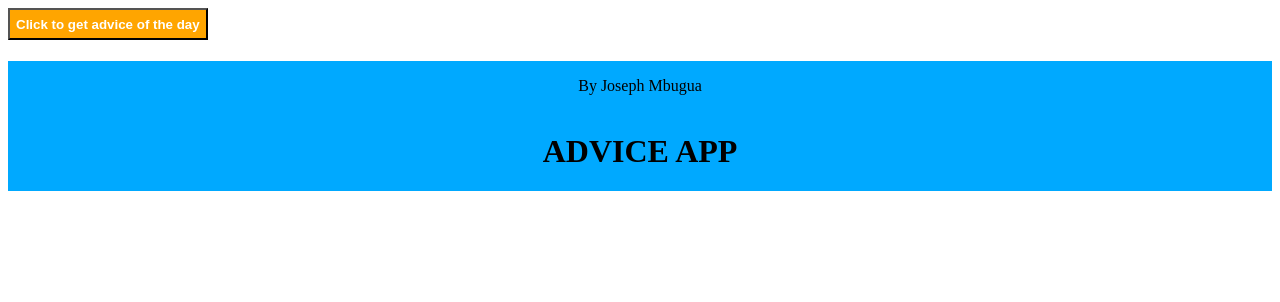
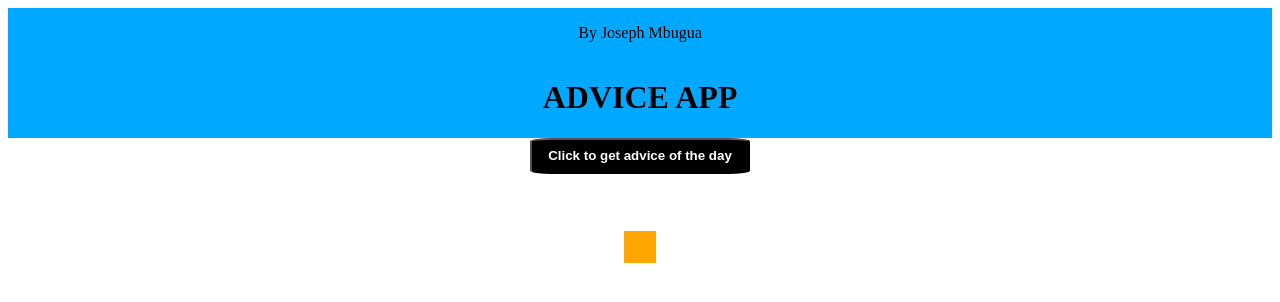
Before and after one commit to Joseh254/Advice-App_React, a React (Vite) app: page / in a window 1280 px wide. Shown: the top 302 px of the page. Built offline with nearby package versions, Linux system fonts and the light colour scheme.

Commit message:
add styling

```diff
--- a/src/App.css
+++ b/src/App.css
@@ -1,3 +1,6 @@
+*{
+
+}
 .header{
     display: flex;
     flex-direction: column;
@@ -19,9 +22,29 @@
 
 #button{
     height: 2rem;
-    background-color: orange;
+    background-color: black;
     color: white;
     font-weight: 700;
     display: flex;
     justify-content: center;
+    padding: 1rem;
+    font-weight: 700;
+    border-radius: 10%;
 }
+
+.mybutton{
+    display: flex;
+    justify-content: center;
+    flex-direction: column;
+    align-items: center;
+
+}
+
+
+.result{
+    display: block;
+    justify-content: center;
+    background-color: orange;
+    justify-content: center;
+    padding: 1rem;
+}
--- a/src/App.jsx
+++ b/src/App.jsx
@@ -4,28 +4,36 @@ import './App.css';
 
 function Myapp() {
   const [advice, setAdvice] = useState('');
+  const [isLoading, setIsLoading] = useState(false);
 // ************************************************************************
   async function fetchAdvice() {
     try {
+      setIsLoading(true);
       const response = await fetch('https://api.adviceslip.com/advice');
       const data = await response.json();
       setAdvice(data.slip.advice);
     } catch (error) {
       console.error('Error fetching the advice:', error);
+    } finally {
+      setIsLoading(false);
     }
   }
   // ************************************************************************
 
   function handleClick() {
-    fetchAdvice(); // Call fetchAdvice each time the button is clicked
+    fetchAdvice();
   }
 
   return (
-    <div>
+    <div className="mybutton">
       <button onClick={handleClick} className="header" id="button">
         Click to get advice of the day
-      </button>
-      <h1 className="result">{advice}</h1>
+      </button> <br /> <br />
+      {isLoading ? (
+        <p className="loading">Loading please wait...</p>
+      ) : (
+        <h1 className="result">{advice}</h1>
+      )}
     </div>
   );
 }
@@ -33,11 +41,12 @@ function Myapp() {
 function App() {
   return (
     <>
-      <Myapp />
+
       <div className="header">
         <p>By Joseph Mbugua</p>
         <h1>ADVICE APP</h1>
       </div>
+      <Myapp />
     </>
   );
 }
```
